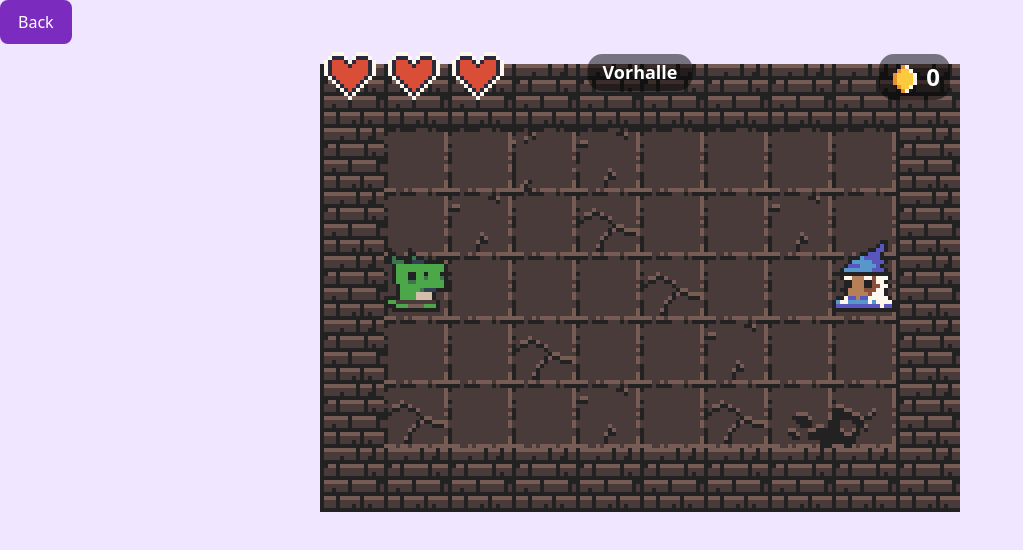
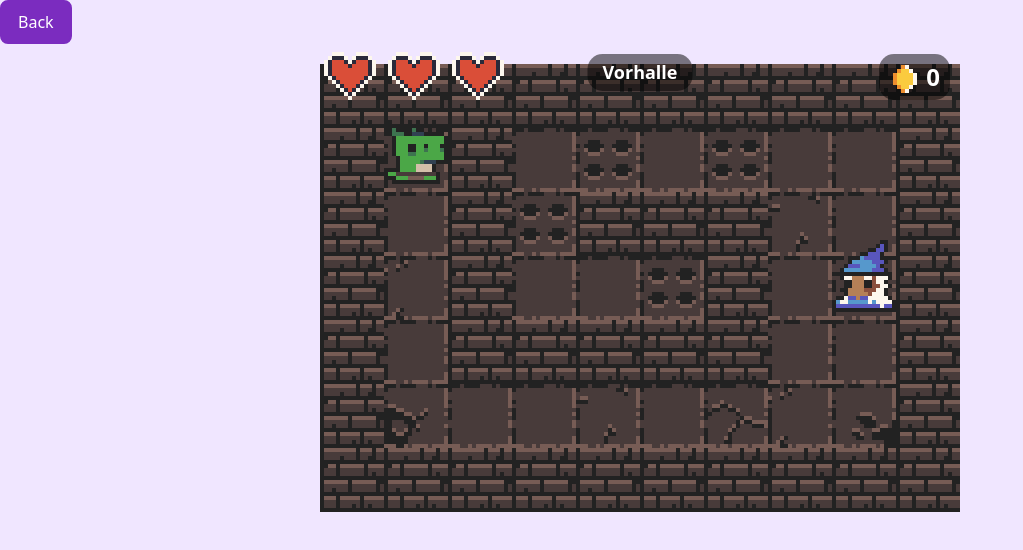
Before and after one commit to H-Schultz/hawk3, a Vue app: page /dungeon-crawler in a window 1280 px wide. Shown: the top 550 px of the page, without its empty margins (0-1023 px from the left). Built offline with nearby package versions, Linux system fonts and the light colour scheme.

Commit message:
Hawk3 DungeonCrawler weiter entwickelt

```diff
--- a/src/components/dungeon-crawler/DungeonCrawler.vue
+++ b/src/components/dungeon-crawler/DungeonCrawler.vue
@@ -4,7 +4,7 @@ import {useRouter} from 'vue-router';
 import {
   GAME_STATE, MAPS, ANIMATION_SPEED,
   MAX_HEALTH, LEVEL_CONFIG, WHIRLWIND_DURATION, CHARGE_TIME,
-  SPAWN_CONFIG, ENEMY_CONFIG, ENEMY_TYPES, ITEM_TYPES
+  SPAWN_CONFIG, ENEMY_CONFIG, ENEMY_TYPES, TILES,
 } from './constants.js';
 import Player from './Player.vue';
 import Enemy from './Enemy.vue';
@@ -40,6 +40,7 @@ const dungeonMap = ref(null);
 const router = useRouter();
 const activeQuest = ref(null);
 const questItems = ref([]);
+const traps = ref([]);
 
 function goBack() {
   router.push('/');
@@ -90,15 +91,6 @@ const loadMap = (mapIndex) => {
   const layout = mapData.layout;
   let startPos = {x: 1, y: 1};
 
-  for (let y = 0; y < layout.length; y++) {
-    for (let x = 0; x < layout[y].length; x++) {
-      if (layout[y][x] === 90) {
-        startPos = {x, y};
-        break;
-      }
-    }
-  }
-
   isStairActive.value = false;
   const processedLayout = layout.map(row =>
       row.map(tile => tile === 90 || (tile === 98 && !isStairActive.value) ? 20 : tile)
@@ -107,9 +99,22 @@ const loadMap = (mapIndex) => {
   currentMapIndex.value = mapIndex;
   currentMap.value = mapData;
   dungeonMap.value = processedLayout;
+  traps.value = [];
+
+  for (let y = 0; y < layout.length; y++) {
+    for (let x = 0; x < layout[y].length; x++) {
+      if (layout[y][x] === 90) {
+        startPos = {x, y};
+      }
+      if (layout[y][x] === 30) {
+        initializeTrap(x, y);
+      }
+    }
+  }
+
   playerPosition.value = startPos;
+  console.log('Loaded map:', playerPosition.value);
   defeatedEnemies.value = 0;
-
   enemies.value = [];
   droppedItems.value = [];
 
@@ -168,6 +173,7 @@ const dropItem = (position) => {
   if (dropChance > 0.99) return; // 30% Chance für einen Drop
 
   const itemTypes = currentMap.value.allowedItems || [];
+  if (itemTypes.length === 0) return;
   const randomItem = itemTypes[Math.floor(Math.random() * itemTypes.length)];
 
   droppedItems.value.push({
@@ -649,6 +655,9 @@ const movePlayer = (dx, dy) => {
   playerState.value = 'run';
 
   if (isValidMove(newPosition)) {
+    playerPosition.value = newPosition;
+    checkTrapDamage(newPosition);
+
     // Prüfe Quest-Items
     if (activeQuest.value) {
       const questItem = questItems.value.find(item =>
@@ -766,6 +775,52 @@ const executeAttack = () => {
   }
 };
 
+const getTileObjects = (tile, rowIndex, tileIndex) => {
+  if (tile === 30) {
+    return traps.value.find(trap => trap.x === tileIndex && trap.y === rowIndex);
+  }
+  return null;
+};
+
+const initializeTrap = (x, y) => {
+  traps.value.push({x, y, status: 'active'});
+  const toggleTrapStatus = () => {
+    const trap = traps.value.find(trap => trap.x === x && trap.y === y);
+    if (!trap) return;
+    trap.status = trap.status === 'active' ? 'idle' : 'active';
+    if (trap.status === 'active') {
+      checkTrapDamage(playerPosition.value);
+    }
+    trap.timerId = setTimeout(
+        toggleTrapStatus,
+        trap.status === 'active' ? TILES[30].trap.activeTime : TILES[30].trap.activationInterval
+    );
+  };
+  // Starte den ersten Timer
+  const trap = traps.value.find(trap => trap.x === x && trap.y === y);
+  if (trap) {
+    trap.timerId = setTimeout(toggleTrapStatus, TILES[30].trap.activeTime);
+  }
+  // Optional: Cleanup-Funktion zurückgeben
+  return () => {
+    const trap = traps.value.find(trap => trap.x === x && trap.y === y);
+    if (trap && trap.timerId) {
+      clearTimeout(trap.timerId);
+    }
+  };
+};
+
+const checkTrapDamage = (playerPosition) => {
+  const trap = traps.value.find(trap => trap.x === playerPosition.x && trap.y === playerPosition.y);
+  if (trap && trap.status === 'active') {
+    playerHealth.value -= 1;
+    if (playerHealth.value <= 0) {
+      gameState.value = GAME_STATE.GAME_OVER;
+      playerHealth.value = 0;
+    }
+  }
+};
+
 const handleKeydown = (e) => {
   if ((gameState.value === GAME_STATE.GAME_OVER || gameState.value === GAME_STATE.VICTORY) && e.key === 'r') {
     restartGame();
@@ -855,6 +910,7 @@ watch(() => gameState.value, (newState) => {
               v-for="(tile, tileIndex) in row"
               :key="`${rowIndex}-${tileIndex}`"
               :tile="tile"
+              :tile-object="getTileObjects(tile, rowIndex, tileIndex)"
             />
           </div>
           <Player
--- a/src/components/dungeon-crawler/GameUI.vue
+++ b/src/components/dungeon-crawler/GameUI.vue
@@ -1,5 +1,4 @@
 <script setup>
-
   import dungeonSprite from "../../assets/dungeon-crawler/dungeon-sprite.png";
   import {HEART_SPRITES, ITEM_TYPES} from "./constants.js";
 
--- a/src/components/dungeon-crawler/HealthBar.vue
+++ b/src/components/dungeon-crawler/HealthBar.vue
@@ -3,8 +3,6 @@
 </template>
 
 <script setup>
-  import { defineProps } from 'vue';
-
   const props = defineProps({
     health: {
       type: Number,
--- a/src/components/dungeon-crawler/Tile.vue
+++ b/src/components/dungeon-crawler/Tile.vue
@@ -3,29 +3,78 @@
 </template>
 
 <script setup>
-import { defineProps } from 'vue';
   import dungeonSprite from '../../assets/dungeon-crawler/dungeon-sprite.png';
-import { TILES, DISPLAY_SIZE } from './constants.js';
+  import { TILES, DISPLAY_SIZE, ANIMATION_SPEED } from './constants.js';
+  import { ref, onUnmounted, watch } from "vue";
 
   const props = defineProps({
     tile: {
       type: Number,
       required: true
+    },
+    tileObject: {
+      type: Object,
+      required: false
     }
   });
+
+  const currentFrame = ref(0);
+  let animationInterval;
+
+  watch(
+    () => props.tileObject?.status,
+    (newStatus) => {
+      if (newStatus) {
+        currentFrame.value = 0;
+        startAnimation();
+      }
+    }
+  );
 
   const getTileStyle = (tileType) => {
     const position = TILES[tileType];
     if (!position) return {};
 
+    let sprite = TILES[tileType];
+    if (props.tileObject?.status) {
+      const maxFrames = TILES[tileType].sprites[props.tileObject.status].length;
+      if (currentFrame.value >= maxFrames) {
+        currentFrame.value = maxFrames - 1;
+        clearInterval(animationInterval);
+      }
+      sprite = TILES[tileType].sprites[props.tileObject.status][currentFrame.value];
+    }
+
     return {
       width: `${DISPLAY_SIZE}px`,
       height: `${DISPLAY_SIZE}px`,
       backgroundImage: `url(${dungeonSprite})`,
-    backgroundPosition: `-${position.x * 4}px -${position.y * 4}px`,
+      backgroundPosition: `-${sprite.x * 4}px -${sprite.y * 4}px`,
       backgroundSize: '2048px 2048px',
     };
   };
+
+  const startAnimation = () => {
+    if (animationInterval) clearInterval(animationInterval);
+    if (!props.tileObject) return;
+    animationInterval = setInterval(() => {
+      const maxFrames = TILES[props.tile].sprites[props.tileObject.status].length;
+      if (currentFrame.value < maxFrames - 1) {
+        currentFrame.value += 1;
+      } else {
+        clearInterval(animationInterval);
+      }
+    }, ANIMATION_SPEED);
+  };
+
+  if (props.tileObject) {
+    startAnimation();
+  }
+
+  onUnmounted(() => {
+    clearInterval(animationInterval);
+    console.log('Tile destroyed', props.tile);
+  });
 </script>
 
 <style scoped>
--- a/src/components/dungeon-crawler/constants.js
+++ b/src/components/dungeon-crawler/constants.js
@@ -33,19 +33,44 @@ export const TILES = {
     23: {x: SPRITE_SIZE * 2, y: SPRITE_SIZE * 4},
     24: {x: SPRITE_SIZE * 3, y: SPRITE_SIZE * 5},
     25: {x: SPRITE_SIZE, y: SPRITE_SIZE * 5},
+    30: {
+        sprites: {
+            idle: [
+                {x: SPRITE_SIZE * 4, y: SPRITE_SIZE * 12},
+                {x: SPRITE_SIZE * 3, y: SPRITE_SIZE * 12},
+                {x: SPRITE_SIZE * 2, y: SPRITE_SIZE * 12},
+                {x: SPRITE_SIZE, y: SPRITE_SIZE * 12},
+            ],
+            active: [
+                {x: SPRITE_SIZE, y: SPRITE_SIZE * 12},
+                {x: SPRITE_SIZE * 2, y: SPRITE_SIZE * 12},
+                {x: SPRITE_SIZE * 3, y: SPRITE_SIZE * 12},
+                {x: SPRITE_SIZE * 4, y: SPRITE_SIZE * 12},
+            ],
+        },
+        x: SPRITE_SIZE,
+        y: SPRITE_SIZE * 12,
+        trap: {
+            damage: 1,
+            activationInterval: 3000,
+            activeTime: 1000,
+            activeSprite: {
+                x: SPRITE_SIZE * 4, y: SPRITE_SIZE * 12
+            }
+        }},
+    80: {x: SPRITE_SIZE * 5, y: SPRITE_SIZE * 12},
     98: {x: SPRITE_SIZE * 5, y: SPRITE_SIZE * 12},
     99: {x: SPRITE_SIZE, y: SPRITE_SIZE * 4},
 };
-
 export const MAPS = [
     {
         layout: [
             [10, 10, 10, 10, 10, 10, 10, 10, 10, 10],
-            [10, 20, 20, 21, 22, 20, 20, 20, 20, 10],
-            [10, 98, 22, 20, 23, 20, 20, 22, 20, 10],
-            [10, 90, 20, 20, 20, 23, 20, 20, 99, 10],
-            [10, 20, 20, 23, 20, 20, 22, 20, 20, 10],
-            [10, 23, 20, 20, 22, 20, 23, 24, 25, 10],
+            [10, 90, 10, 20, 30, 20, 30, 20, 20, 10],
+            [10, 98, 10, 30, 10, 10, 10, 22, 20, 10],
+            [10, 21, 10, 20, 20, 30, 10, 20, 99, 10],
+            [10, 20, 10, 10, 10, 10, 10, 20, 20, 10],
+            [10, 25, 20, 20, 22, 20, 23, 21, 24, 10],
             [10, 10, 10, 10, 10, 10, 10, 10, 10, 10],
         ],
         completed: false,
@@ -62,8 +87,8 @@ export const MAPS = [
             spots: [
                 {x: 4, y: 1, collected: false, name: 'potion', type: 'BLUE_POTION'},
                 {x: 6, y: 1, collected: false, name: 'potion', type: 'BLUE_POTION'},
-                {x: 2, y: 2, collected: false, name: 'potion', type: 'BLUE_POTION'},
-                {x: 5, y: 5, collected: false, name: 'potion', type: 'BLUE_POTION'}
+                {x: 3, y: 2, collected: false, name: 'potion', type: 'BLUE_POTION'},
+                {x: 5, y: 3, collected: false, name: 'potion', type: 'BLUE_POTION'}
             ]
         }
     }, {
@@ -85,15 +110,16 @@ export const MAPS = [
         layout: [
             [10, 10, 10, 10, 10, 10, 10, 10, 10, 10],
             [10, 20, 20, 21, 22, 20, 20, 10, 90, 10],
-            [10, 21, 22, 20, 23, 20, 20, 10, 20, 10],
+            [10, 30, 22, 20, 30, 20, 20, 10, 20, 10],
             [10, 22, 20, 20, 20, 23, 20, 10, 21, 10],
             [10, 20, 20, 23, 20, 20, 22, 98, 20, 10],
-            [10, 23, 20, 20, 22, 20, 23, 24, 25, 10],
+            [10, 30, 20, 20, 30, 20, 23, 24, 25, 10],
             [10, 10, 10, 10, 10, 10, 10, 10, 10, 10],
         ],
         enemiesRequired: 1,
         name: 'Orghalle',
         type: 'boss',
+        allowedItems: [],
         bossConfig: {
             type: 'boss',
             name: 'BOSS',
@@ -113,7 +139,8 @@ export const MAPS = [
         enemiesRequired: 1,
         name: 'Schatzkammer',
         type: 'default',
-        allowedEnemyTypes: ['SKELETON', 'GOBLIN']
+        allowedEnemyTypes: ['SKELETON', 'GOBLIN'],
+        allowedItems: ['HEART', 'COIN']
     },
     {
         layout: [
@@ -128,7 +155,8 @@ export const MAPS = [
         enemiesRequired: 1,
         name: 'Kerker',
         type: 'default',
-        allowedEnemyTypes: ['SKELETON', 'GOBLIN', 'ORC']
+        allowedEnemyTypes: ['SKELETON', 'GOBLIN', 'ORC'],
+        allowedItems: ['HEART', 'COIN']
     },
     {
         layout: [
@@ -136,28 +164,30 @@ export const MAPS = [
             [10, 98, 20, 21, 22, 20, 20, 20, 20, 10],
             [10, 20, 22, 20, 23, 20, 20, 22, 20, 10],
             [10, 20, 10, 20, 20, 23, 10, 10, 20, 10],
-            [10, 20, 10, 23, 20, 20, 10, 11, 90, 10],
+            [10, 20, 10, 23, 20, 20, 10, 21, 90, 10],
             [10, 23, 20, 20, 22, 20, 20, 22, 21, 10],
             [10, 10, 10, 10, 10, 10, 10, 10, 10, 10],
         ],
         enemiesRequired: 1,
         name: 'Thronsaal',
         type: 'default',
-        allowedEnemyTypes: ['ORC']
+        allowedEnemyTypes: ['ORC'],
+        allowedItems: ['HEART', 'COIN']
     },
     {
         layout: [
             [10, 10, 10, 10, 10, 10, 10, 10, 10, 10],
-            [10, 90, 20, 21, 22, 20, 20, 20, 20, 10],
-            [10, 20, 22, 20, 23, 20, 10, 10, 20, 10],
-            [10, 20, 10, 20, 20, 23, 10, 20, 20, 10],
-            [10, 20, 10, 23, 20, 20, 10, 20, 10, 10],
-            [10, 23, 20, 20, 22, 20, 10, 22, 98, 10],
+            [10, 90, 30, 21, 22, 20, 30, 20, 20, 10],
+            [10, 30, 22, 20, 23, 30, 10, 10, 20, 10],
+            [10, 20, 10, 30, 20, 23, 10, 20, 20, 10],
+            [10, 20, 30, 23, 30, 20, 30, 20, 10, 10],
+            [10, 23, 20, 20, 22, 30, 10, 22, 98, 10],
             [10, 10, 10, 10, 10, 10, 10, 10, 10, 10],
         ],
         enemiesRequired: 1,
         name: 'Bosshalle',
         type: 'boss',
+        allowedItems: [],
         bossConfig: {
             type: 'boss',
             name: 'END_BOSS',
```
Also changed, not shown: src/components/dungeon-crawler/Overlay.vue (indentation only). Lines whose indentation alone changed are shown as unchanged.
